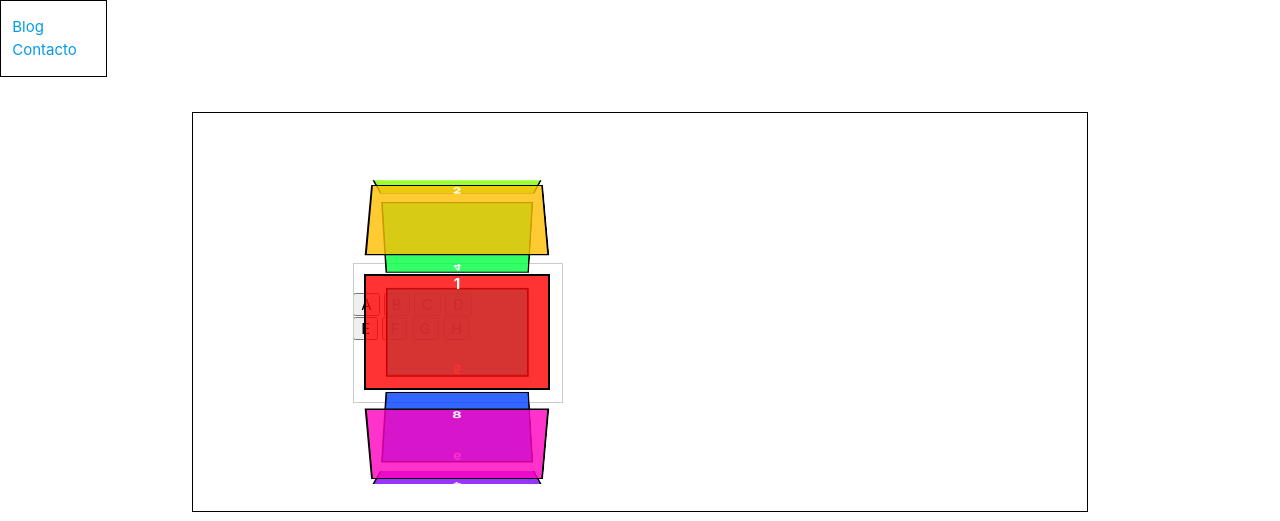
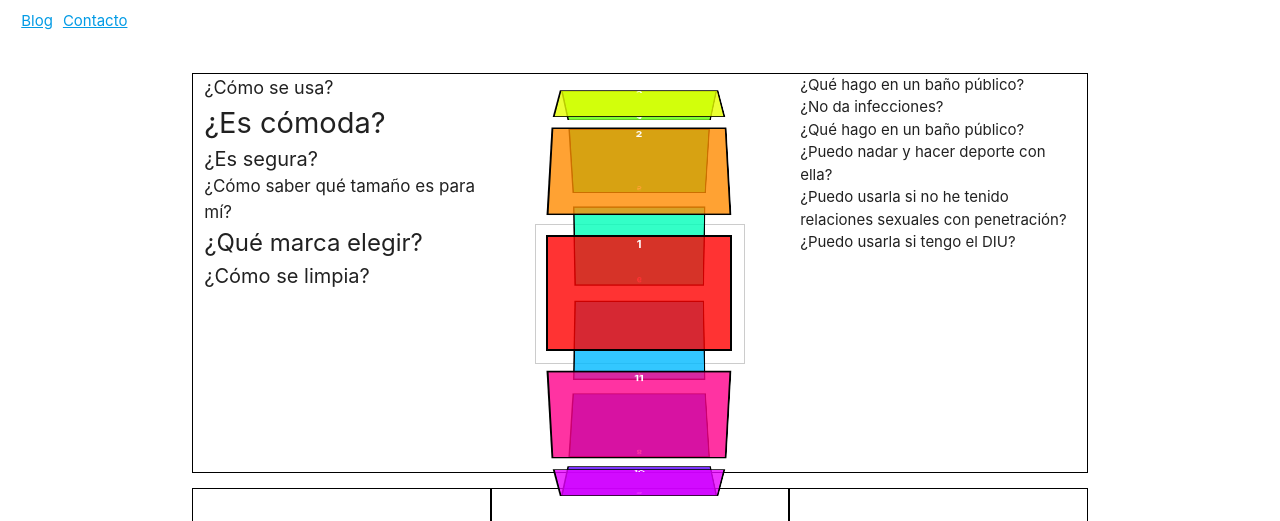
Before and after one commit to awakeelectronik/laCopa, a website: page index.html in a window 1280 px wide. Shown: the top 521 px of the page. Drawn offline with nearby package versions, Linux system fonts and the light colour scheme.

Commit message:
Flex para preguntas - ruleta

```diff
--- a/index.html
+++ b/index.html
@@ -17,13 +17,13 @@
 <body>
     <div class="section" id="navbar">
         <div class="row">
-            <div id="menu" class="col m2 l1 offset-m10">
+            <div id="menu" class="col m3 l2 offset-m9">
                 <ul>
                     <li>
-                        <a href="#">Blog</a>
+                        <a href="#"><u>Blog</u></a>
                     </li>
                     <li>
-                        <a href="#">Contacto</a>
+                        <a href="#"><u>Contacto</u></a>
                     </li>
 
                 </ul>
@@ -31,47 +31,56 @@
         </div>
     </div>
     <div class="container">
-        <div id="section-one" class="row">
-            <div class="col s12 m9 l6">
-                <div class="row">
-                    <div class="col m4"></div>
-                    <div id="carousel-container" class="col m4">
-                        <div class="ready">
-                            <section class="container">
-                                <div id="carousel" style="transform: translateZ(-307px) rotateX(-308.571deg);" class=" ">
-                                    <figure style="opacity: 1; background-color: rgba(255, 0, 0, 0.8); transform: rotateX(0deg) translateZ(307px);">1</figure>
-                                    <figure style="opacity: 1; background-color: rgba(255, 109, 0, 0.8); transform: rotateX(25.7143deg) translateZ(307px);">2</figure>
-                                    <figure style="opacity: 1; background-color: rgba(255, 218, 0, 0.8); transform: rotateX(51.4286deg) translateZ(307px);">3</figure>
-                                    <figure style="opacity: 1; background-color: rgba(182, 255, 0, 0.8); transform: rotateX(77.1429deg) translateZ(307px);">4</figure>
-                                    <figure style="opacity: 1; background-color: rgba(72, 255, 0, 0.8); transform: rotateX(102.857deg) translateZ(307px);">5</figure>
-                                    <figure style="opacity: 1; background-color: rgba(0, 255, 36, 0.8); transform: rotateX(128.571deg) translateZ(307px);">6</figure>
-                                    <figure style="opacity: 1; background-color: rgba(0, 255, 145, 0.8); transform: rotateX(154.286deg) translateZ(307px);">7</figure>
-                                    <figure style="opacity: 1; background-color: rgba(0, 255, 254, 0.8); transform: rotateX(180deg) translateZ(307px);">8</figure>
-                                </div>
-                            </section>
+        <div id="section-one">
+            <div id="carousel-container">
+                <div class="ready row">
 
-                            <p id="navigation">
-                                <button class="questions-carousel" data-position="0">A</button>
-                                <button class="questions-carousel" data-position="1">B</button>
-                                <button class="questions-carousel" data-position="2">C</button>
-                                <button class="questions-carousel" data-position="3">D</button>
-                                <button class="questions-carousel" data-position="4">E</button>
-                                <button class="questions-carousel" data-position="5">F</button>
-                                <button class="questions-carousel" data-position="6">G</button>
-                                <button class="questions-carousel" data-position="7">H</button>
-                            </p>
-                        </div>
+                    <div id="navigation-left" class="col s12 m4 l4">
+                        <div class="questions-carousel" data-position="0">¿Cómo se usa?</div>
+                        <div class="questions-carousel" data-position="1">¿Es cómoda?</div>
+                        <div class="questions-carousel" data-position="2">¿Es segura?</div>
+                        <div class="questions-carousel" data-position="3">¿Cómo saber qué tamaño es para mí?</div>
+                        <div class="questions-carousel" data-position="4">¿Qué marca elegir?</div>
+                        <div class="questions-carousel" data-position="5">¿Cómo se limpia?</div>
                     </div>
-                    <div class="col m4"></div>
+
+                    <div class="col s12 m4 l4">
+                        <section class="container">
+                            <div id="carousel" style="transform: translateZ(-307px) rotateX(-308.571deg);" class="">
+                                <figure style="opacity: 1; background-color: rgba(255, 0, 0, 0.8); transform: rotateX(0deg) translateZ(307px);">1</figure>
+                                <figure style="opacity: 1; background-color: rgba(255, 109, 0, 0.8); transform: rotateX(18deg) translateZ(307px);">2</figure>
+                                <figure style="opacity: 1; background-color: rgba(255, 218, 0, 0.8); transform: rotateX(36deg) translateZ(307px);">3</figure>
+                                <figure style="opacity: 1; background-color: rgba(182, 255, 0, 0.8); transform: rotateX(54deg) translateZ(307px);">4</figure>
+                                <figure style="opacity: 1; background-color: rgba(72, 255, 0, 0.8); transform: rotateX(72deg) translateZ(307px);">5</figure>
+                                <figure style="opacity: 1; background-color: rgba(0, 255, 36, 0.8); transform: rotateX(90deg) translateZ(307px);">6</figure>
+                                <figure style="opacity: 1; background-color: rgba(0, 255, 145, 0.8); transform: rotateX(108deg) translateZ(307px);">7</figure>
+                                <figure style="opacity: 1; background-color: rgba(0, 255, 254, 0.8); transform: rotateX(126deg) translateZ(307px);">8</figure>
+
+                                <figure style="opacity: 1; background-color: rgba(187, 148, 141, 0.8); transform: rotateX(144deg) translateZ(307px);">9</figure>
+                                <figure style="opacity: 1; background-color: rgba(187, 148, 141, 0.8); transform: rotateX(162deg) translateZ(307px);">10</figure>
+                                <figure style="opacity: 1; background-color: rgba(187, 148, 141, 0.8); transform: rotateX(180deg) translateZ(307px);">11</figure>
+                            </div>
+                        </section>
+                    </div>
+
+                    <div id="navigation-right" class="col s12 m4 l4">
+                        <div class="questions-carousel" data-position="6">¿Qué hago en un baño público?</div>
+                        <div class="questions-carousel" data-position="7">¿No da infecciones?</div>
+                        <div class="questions-carousel" data-position="6">¿Qué hago en un baño público?</div>
+                        <div class="questions-carousel" data-position="8">¿Puedo nadar y hacer deporte con ella?</div>
+                        <div class="questions-carousel" data-position="9">¿Puedo usarla si no he tenido relaciones sexuales con penetración?</div>
+                        <div class="questions-carousel" data-position="10">¿Puedo usarla si tengo el DIU?</div>
+                    </div>
                 </div>
             </div>
-            <div class="col s6 m3 l6" id="video">
+            <!-- <div class="col s6 m3 l6" id="video">
                 <div id="video-what">
-                    <!-- <iframe width="270" height="215" src="https://www.youtube.com/embed/N-FR-iyfXMY" frameborder="0" allow="autoplay; encrypted-media"
-                        allowfullscreen></iframe> -->
+                    <iframe width="270" height="215" src="https://www.youtube.com/embed/N-FR-iyfXMY" frameborder="0" allow="autoplay; encrypted-media"
+                        allowfullscreen></iframe>
                 </div>
-            </div>
+            </div> -->
         </div>
+
         <div id="section-two" class="row section">
             <div class="col s12 m6 l4 cups">
                 <div class="head">
--- a/js/carousel.js
+++ b/js/carousel.js
@@ -1,4 +1,4 @@
-const numQuestions = 8;
+const numQuestions = 11;
     var transformProp = Modernizr.prefixed('transform');
 
     function Carousel3D(el) {
--- a/sass/main.scss
+++ b/sass/main.scss
@@ -14,7 +14,15 @@ $geraldine9 :#FDECEC;
   padding-top: 0;
 
   #menu {
-    border: 1px solid black;
+
+    ul {
+      margin: 5px;
+
+      li {
+        float: left;
+        margin: 5px;
+      }
+    }
   }
 }
 
@@ -43,8 +51,6 @@ $geraldine9 :#FDECEC;
         -moz-perspective: 1100px;
         -o-perspective: 1100px;
         perspective: 1100px;
-        }
-
 
         #carousel {
           width: 100%;
@@ -54,13 +60,32 @@ $geraldine9 :#FDECEC;
           -moz-transform-style: preserve-3d;
           -o-transform-style: preserve-3d;
           transform-style: preserve-3d;
-        }
-
-        .ready #carousel {
           -webkit-transition: -webkit-transform 1s;
           -moz-transition: -moz-transform 1s;
           -o-transition: -o-transform 1s;
           transition: transform 1s;
+
+          figure {
+            display: block;
+            position: absolute;
+            width: 186px;
+            height: 116px;
+            left: 10px;
+            top: 10px;
+            border: 2px solid black;
+            line-height: 15px;
+            font-size: 11px;
+            font-weight: bold;
+            color: white;
+            text-align: center;
+            margin: 0;
+
+            -webkit-transition: opacity 1s, -webkit-transform 1s;
+            -moz-transition: opacity 1s, -moz-transform 1s;
+            -o-transition: opacity 1s, -o-transform 1s;
+            transition: opacity 1s, transform 1s;
+          }
+        }
       }
 
       #carousel.panels-backface-invisible figure {
@@ -70,30 +95,35 @@ $geraldine9 :#FDECEC;
         backface-visibility: hidden;
       }
 
-        #carousel figure {
-          display: block;
-          position: absolute;
-          width: 186px;
-          height: 116px;
-          left: 10px;
-          top: 10px;
-          border: 2px solid black;
-          line-height: 15px;
-          sfont-size: 11px;
-          font-weight: bold;
-          color: white;
-          text-align: center;
+      #navigation-left, #navigation-right {
+        display: flex;
+        flex-flow: row wrap;
+        justify-content: space-around;
+
+        > * {
+          flex: 1 1 auto;
+        }
       }
 
-        .ready #carousel figure {
-          -webkit-transition: opacity 1s, -webkit-transform 1s;
-          -moz-transition: opacity 1s, -moz-transform 1s;
-          -o-transition: opacity 1s, -o-transform 1s;
-          transition: opacity 1s, transform 1s;
+      #navigation-left div {
+        &:nth-child(1) {
+          font-size: 18px;
         }
-
-        figure {
-          margin: 0;
+        &:nth-child(2) {
+          font-size: 29px;
+        }
+        &:nth-child(3) {
+          font-size: 20px;
+        }
+        &:nth-child(4) {
+          font-size: 17px;
+        }
+        &:nth-child(5) {
+          font-size: 24px;
+        }
+        &:nth-child(6) {
+          font-size: 20px;
+        }
       }
     }
   }
```
Also changed, not shown: css/main.css, 1 other file. Lines whose indentation alone changed are shown as unchanged.
